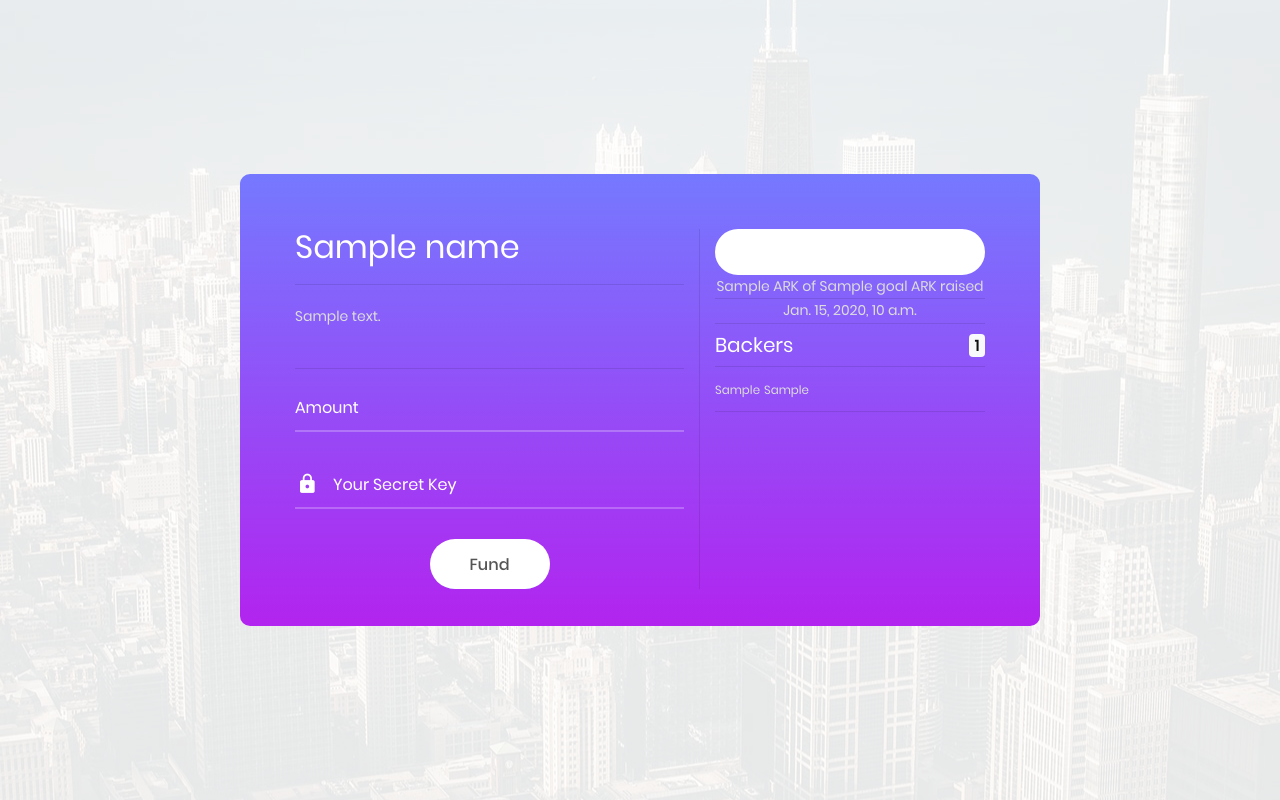
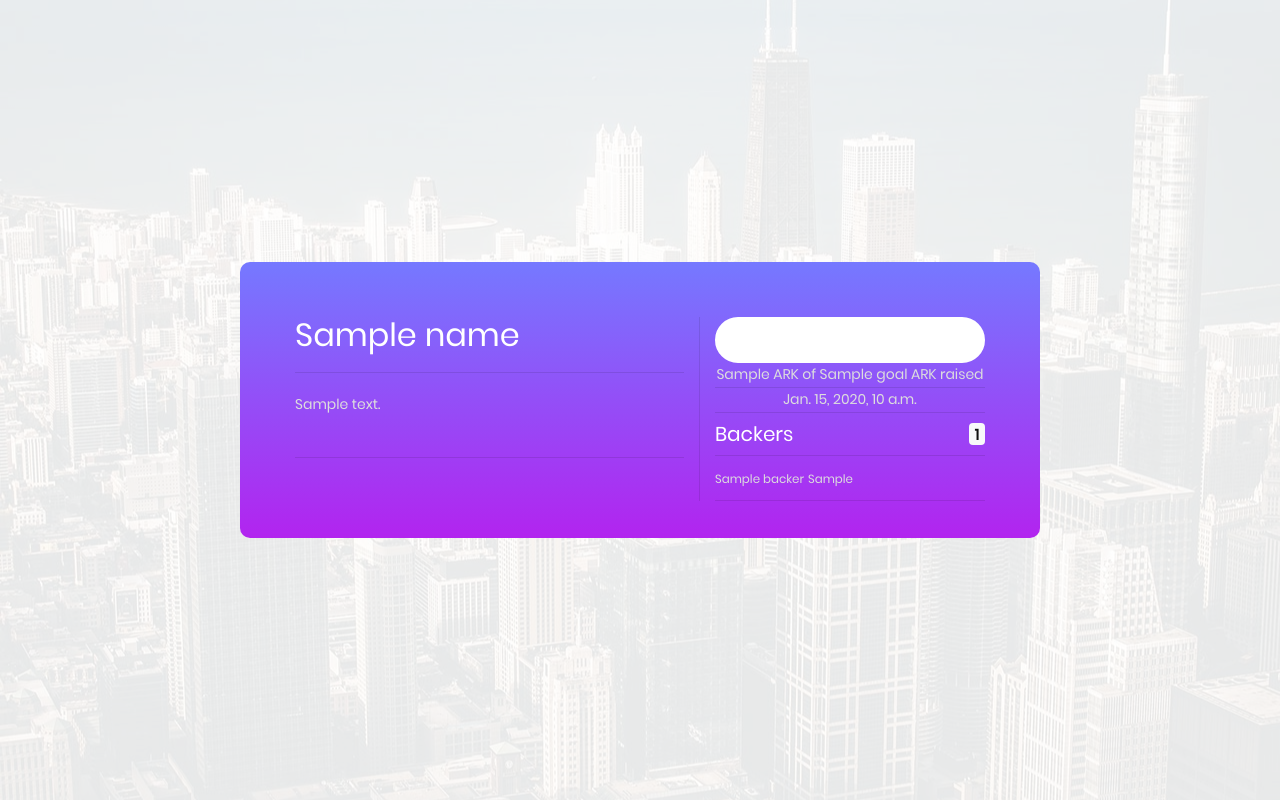
Before and after one commit to s4shyam95/ark_fund, a Django app: template ark_fund/templates/campaign.html in a window 1280 px wide. Shown: the part 73-873 px from the top of the page. Run offline with Django 3.2, Linux system fonts and the light colour scheme; the template is opened without the code that fills it: most values are stand-ins (such as "Sample title", 1, 10 or a date in 2020); parts of the project's set-up code (start-up, migrations or seed data) failed here and were passed over; some libraries are stand-ins or nearby versions.

Commit message:
campaign.html condition added

```diff
--- a/ark_fund/templates/campaign.html
+++ b/ark_fund/templates/campaign.html
@@ -8,7 +8,8 @@
                 </p>
                 <br>
                 <hr>
-                <form class="login100-form validate-form" method="post" action="/fund/" name="fund_campaign_form"> <!-- CHECK -->
+                {% if request.session.logged_in %}
+                    <form class="login100-form validate-form" method="post" action="/fund/" name="fund_campaign_form"> <!-- CHECK -->
                         <div class="wrap-input100 validate-input" data-validate = "Amount">
                         <input class="crcamp100" type="text" name="amount" placeholder="Amount">
                         </div>
@@ -22,8 +23,8 @@
                             Fund
                         </button>
                     </div>
-
-             </form>
+                    </form>
+                {% endif %}
 
         </div>
         <div class="col-5">
@@ -33,10 +34,10 @@
             <p class="text-center bottom-line">{{ funding_completed }} ARK of {{ goal }} ARK raised</p>
             <p class="text-center bottom-line">{{ created_on }}</p>
             <h5 class="top-10 bottom-line bottom-10">Backers<span class="badge badge-light pull-right">{{ investors|length }}</span></h5>
-            {% for backer in investors %}
+            {% for backer, pledged_amt in investors.items %}
             <div class="backer">
-                <span>{{ backer.0 }}</span>
-                <span class="white text-right">{{ backer.1 }}</span>
+                <span>{{ backer }}</span>
+                <span class="white text-right">{{ pledged_amt }}</span>
             </div>
             {% endfor %}
         </div>
```
